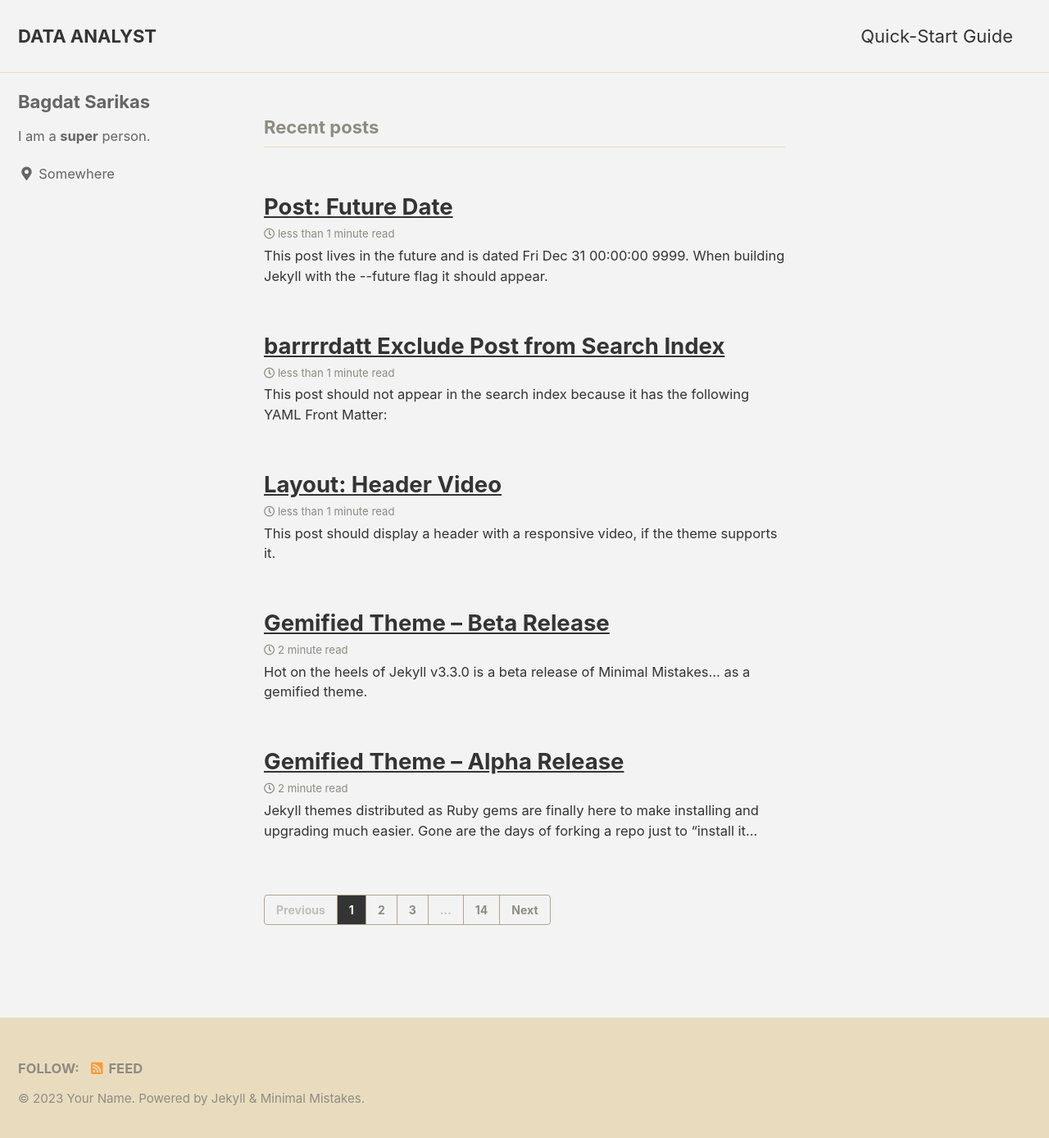
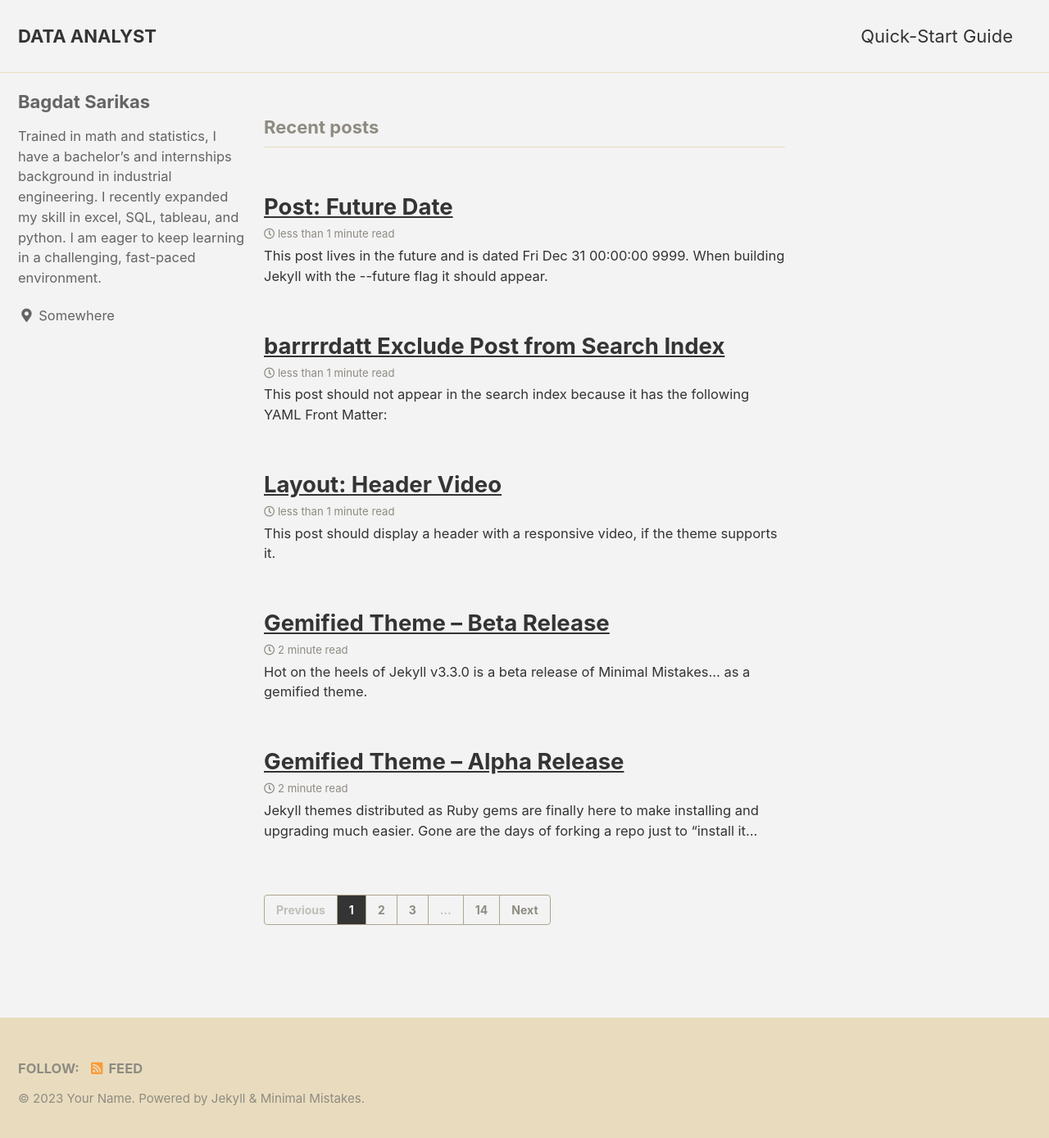
Before and after one commit to bagdatsarikas/bagdatsarikas.github.io, a Jekyll site: the page built from index.html, in a window 1280 px wide and 1397 px high. Shown: the top 1389 px of the window at 82% size. Built offline with Jekyll 4.4.1, drawn with Linux system fonts in a browser that asks for light colours; cached includes are drawn as plain includes; the list of posts is cut into pages by our own code.

Commit message:
Update _config.yml

```diff
--- a/_config.yml
+++ b/_config.yml
@@ -106,7 +106,9 @@ analytics:
 author:
   name             : "Bagdat Sarikas"
   avatar           : # path of avatar image, e.g. "/assets/images/bio-photo.jpg"
-  bio              : "I am a **super** person."
+  bio              : "Trained in math and statistics, I have a bachelor's and internships background in industrial engineering.
+I recently expanded my skill in excel, SQL, tableau, and python.
+I am eager to keep learning in a challenging, fast-paced environment. "
   location         : "Somewhere"
   email            :
   links:
```
